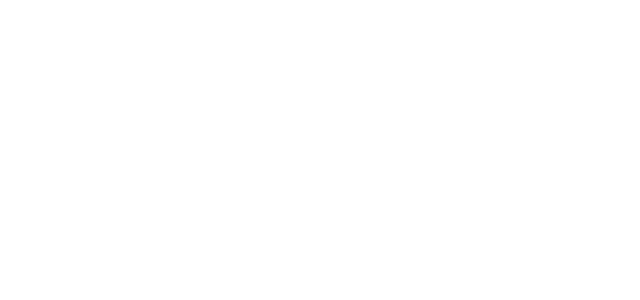
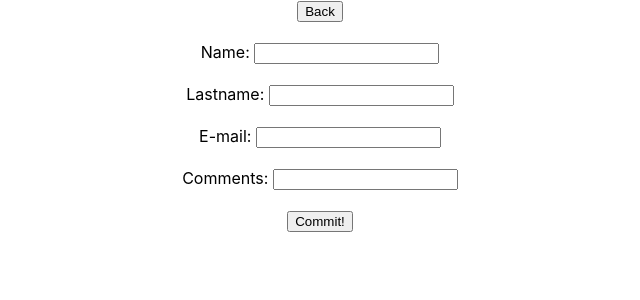
Before and after one commit to chato-cebes/Countries_pi, a React (Create React App) app in the folder client/: page /contact in a window 1280 px wide. Before the commit this address had no page. Shown: the top 300 px of the page, without its empty margins (320-960 px from the left). Built offline with nearby package versions, Linux system fonts and the light colour scheme.

Commit message:
Front 03

```diff
--- a/client/src/App.js
+++ b/client/src/App.js
@@ -4,7 +4,7 @@ import Landinpage from './components/Landinpage';
 import Home from './components/Home';
 import Detail from './components/Country/DetailCountry'
 import ActivitiIndex from './components/Activity/ActivityIndex';
-
+import Contact from './components/Contact';
 function App() {
   return (
     <div className="App">
@@ -13,6 +13,7 @@ function App() {
         <Route exact path='/home' element={<Home/>}/>
         <Route exact path='/detail/:id' element={<Detail/>}/>
         <Route exact path='/activities' element={<ActivitiIndex/>}/>
+        <Route exact path='/contact' element={<Contact/>}/>
       </Routes>
     </div>
   );
--- a/client/src/components/Activity/ActivityCard.jsx
+++ b/client/src/components/Activity/ActivityCard.jsx
@@ -4,7 +4,7 @@ const ActivityCard = ({id, name, description, difficulty, time, season, countrie
       <details>
         <summary><b>Name:</b> {name}</summary>
         <p><b>id:</b> {id}</p>
-        <p><b>Dificultty:</b> {difficulty}, <b>Time:</b> {time}(HH:MM:SS), <b>Season:</b> {season}</p>
+        <p><b>Dificultty:</b> {difficulty}, <b>Time:</b> {time}(HH:MM), <b>Season:</b> {season}</p>
         <p><b>description:</b> {description}</p>
         <p><b>Countries related with this activity:</b> <ul>{countries.map((c)=> <li key={c.name}>{c.name}</li> )}</ul></p>
       </details>
--- a/client/src/components/Activity/ActivityIndex.jsx
+++ b/client/src/components/Activity/ActivityIndex.jsx
@@ -4,47 +4,42 @@ import { Link } from "react-router-dom";
 import { useState } from "react";
 
 const ActivitiIndex = () => {
-
-    const [visible, setVisible]= useState("");
+  const [visible, setVisible] = useState("");
 
   const handleClick = (e) => {
-    setVisible(e.target.name)
+    setVisible(e.target.name);
   };
 
   return (
     <div>
       <div>
         <div>
-          <Link to="/home"><button>Back</button></Link>
-        </div>
-
-        <h1>DO YOU WANTO TO ...</h1>
-
-        <div >
-          <h3>See the list of Activities</h3>
-          <button name="list" onClick={(e)=>handleClick(e)}>Go there...</button>
+          <Link to="/home">
+            <button>Back</button>
+          </Link>
         </div>
 
         <div>
-          <h3>Create an Activity</h3>
-          <button name="create" onClick={(e)=>handleClick(e)}>Start with...</button>
+          <h1>DO YOU WANTO TO ...</h1>
+          <button name="list" onClick={(e) => handleClick(e)}>See Activities</button>
+          <button name="create" onClick={(e) => handleClick(e)}>Create</button>
+          <button name="create" onClick={(e) => handleClick(e)}>Modify</button>
+          <button name="create" onClick={(e) => handleClick(e)}>Delete</button>
         </div>
+
       </div>
 
-        {visible === "list" &&
-            <div>
-            <h2>List</h2>
-            <GetActivity/>
-            </div>
-        }
-
-        {visible === "create" &&
-            <div>
-            <h2>Create</h2>
-            <PostActivity/>
-            </div>
-        }
-
+      {visible === "list" ? (
+        <div>
+          <h2>List</h2>
+          <GetActivity />
+        </div>
+      ) : visible === "create" ? (
+        <div>
+          <h2>Create</h2>
+          <PostActivity />
+        </div>
+      ) : null}
     </div>
   );
 };
--- a/client/src/components/Activity/GetActivity.jsx
+++ b/client/src/components/Activity/GetActivity.jsx
@@ -17,6 +17,7 @@ const GetActivity = () =>{
         {activity?.map((act)=>{
             return(
             <CardActivity
+            key={act.key}
             id={act.id}
             name={act.activityName}
             description={act.description}
--- a/client/src/components/Activity/PostActivity.jsx
+++ b/client/src/components/Activity/PostActivity.jsx
@@ -1,9 +1,9 @@
 import React from "react";
 import { useEffect, useState } from "react";
 import { useDispatch, useSelector } from "react-redux";
-import { Link } from "react-router-dom";
 import { createActivity, getCountries } from "../../Redux/actions/actions";
 import CountryCard from "../Country/CountryCard";
+import Validations from "../Validations";
 
 
 const PostActivity = () => {
@@ -24,6 +24,28 @@ const PostActivity = () => {
     country: [],
   });
 
+  const [error, setError] = useState({
+    activityName: "",
+    description: "",
+    difficulty: "",
+    time: "",
+    season: "",
+    country: [],
+  });
+
+
+const handleCheck= (e)=>{
+  if (e.target.checked)
+  setInput({
+    ...input,
+    [e.target.name] :e.target.value
+  })
+  setError(Validations({
+    ...input,
+    [e.target.name]: e.target.value,
+})
+)
+}
 
 
 const handleChange = (e) =>{
@@ -31,15 +53,11 @@ const handleChange = (e) =>{
         ...input,
         [e.target.name] :e.target.value
       })
-}
-
-const handleCheck = (e) => {
-    if (e.target.checked){
-      setInput({
+      setError(Validations({
         ...input,
-            [e.target.name]: e.target.value
+        [e.target.name]: e.target.value,
     })
-    }
+    )
 }
 
 const handleSelect = (e) => {
@@ -47,6 +65,11 @@ const handleSelect = (e) => {
     ...input,
     country: [...input.country, e.target.value]
   })
+  setError(Validations({
+    ...input,
+    country: [...input.country, e.target.value]
+})
+)
 }
 
 const handleClick = (e) =>{
@@ -54,13 +77,36 @@ const handleClick = (e) =>{
   console.log(input.country);
   setInput({
     ...input,
-    country: [...input.country.shift()]
+    country: [input.country.shift()]
   })
 }
 
+const [showDiv, setShowDiv] = useState(true);
+
+  const handleDiv = ()=>{
+    setShowDiv(true)
+  }
+
+  const disableButton = {};
+  if(input.activityName && input.description && input.difficulty && input.time && input.season && input.country.length){
+    disableButton.disabled = false;
+  } else {
+   disableButton.disabled = true;
+  }
+
+
+/*
+console.log("activityName",error.activityName);
+console.log("description",error.description);
+console.log("difficulty",error.difficulty);
+console.log("time",error.time);
+console.log("season",error.season);
+console.log("country",error.country);
+*/
 
 const handleSubmit = (e) => {
   e.preventDefault();
+  if(!error.activityName && !error.description && !error.difficulty && !error.time && !error.season && !error.country ){
     dispatch(createActivity(input));
     alert("post creado con exito")
     setInput ({
@@ -72,6 +118,8 @@ const handleSubmit = (e) => {
       country: [],
     })
   }
+}
+
 
 useEffect(() => {
     dispatch(getCountries());
@@ -79,16 +127,17 @@ useEffect(() => {
 
   return (
     <div>
-
       <form onSubmit={(e)=> handleSubmit(e)}>
       <div>
         <label>Activity name: </label>
         <input type= 'text' name= 'activityName' value= {input.activityName} onChange={(e)=> handleChange(e)}/>
+        <br/><br/>
       </div>
 
       <div>
         <label>Write a little description of {input.activityName}: </label>
         <input type= 'text' name= 'description' value= {input.description} onChange={(e)=> handleChange(e)}/>
+        <br/><br/>
       </div>
 
       <div>
@@ -101,19 +150,22 @@ useEffect(() => {
         <label>3<input type="radio" id="three" name="difficulty" value="3" onChange={(e)=> handleCheck(e)}/></label>
         <label>4<input type="radio" id="four" name="difficulty" value="4" onChange={(e)=> handleCheck(e)}/></label>
         <label>5<input type="radio" id="five" name="difficulty" value="5" onChange={(e)=> handleCheck(e)}/></label>
+        <br/><br/>
       </div>
 
       <div>
         <label>Time in hours spent on this activity: </label>
-        <input type= 'time' name= 'time' value= {input.time} onChange={(e)=>handleChange(e)}/>
+        <input type= 'text' name= 'time' value= {input.time} onChange={(e)=>handleChange(e)} placeholder= "HH:MM"/>
+        <br/><br/>
         </div>
 
         <div>
         <label>Season: </label>
-        <label><input type= 'checkbox' id= 'Summer' name= "season" value= 'Summer' onChange={(e)=> handleCheck(e)}/>Summer</label>
-        <label><input type= 'checkbox' id= 'Autumn' name= "season" value= 'Autumn' onChange={(e)=> handleCheck(e)}/>Autumn</label>
-        <label><input type= 'checkbox' id= 'Winter' name= "season" value= 'Winter' onChange={(e)=> handleCheck(e)}/>Winter</label>
-        <label><input type= 'checkbox' id= 'Spring' name= "season" value= 'Spring' onChange={(e)=> handleCheck(e)}/>Spring</label>
+        <label><input type= 'radio' id= 'Summer' name= "season" value= 'Summer' onChange={(e)=> handleCheck(e)}/>Summer</label>
+        <label><input type= 'radio' id= 'Autumn' name= "season" value= 'Autumn' onChange={(e)=> handleCheck(e)}/>Autumn</label>
+        <label><input type= 'radio' id= 'Winter' name= "season" value= 'Winter' onChange={(e)=> handleCheck(e)}/>Winter</label>
+        <label><input type= 'radio' id= 'Spring' name= "season" value= 'Spring' onChange={(e)=> handleCheck(e)}/>Spring</label>
+        <br/><br/>
       </div>
 
       <div>
@@ -134,11 +186,26 @@ useEffect(() => {
           )})}
         </select>
         <button onClick={(e)=> handleClick(e)}>undo</button>
+        <br/><br/>
       </div>
 
       <div>
-        <button type="submit">Create activity</button>
+        <button type="submit" {...disableButton}>Create activity</button>
+        <br/><br/>
       </div>
+      </form>
+
+
+        {showDiv &&
+          <div>
+          <li key={error.activityName}>{error.activityName && <p style={{color: 'red'}}>{error.activityName}</p>}</li>
+          <li key={error.description}>{error.description && <p style={{color: 'red'}}>{error.description}</p>}</li>
+          <li key={error.difficulty}>{error.difficulty && <p style={{color: 'red'}}>{error.difficulty}</p>}</li>
+          <li key={error.time}>{error.time && <p style={{color: 'red'}}>{error.time}</p>}</li>
+          <li key={error.season}>{error.season && <p style={{color: 'red'}}>{error.season}</p>}</li>
+          <li key={error.country}>{error.country && <p style={{color: 'red'}}>{error.country}</p>}</li>
+          </div>
+        }
 
       <div>
           {input.country.map((c)=>
@@ -147,7 +214,6 @@ useEffect(() => {
           (<CountryCard id={ele.id} name={ele.name} flag={ele.flag}/>)
           :""))}
       </div>
-      </form>
       </div>
   );
 };
--- /dev/null
+++ b/client/src/components/Contact.jsx
@@ -0,0 +1,112 @@
+import { useState } from "react";
+import { Link } from "react-router-dom";
+import { useNavigate } from 'react-router-dom';
+import Validations from "./Validations";
+
+const Contact = () => {
+    const navigate = useNavigate()
+
+  const [input, setInput] = useState({
+    name: "",
+    lastname: "",
+    mail: "",
+    comments: "",
+  });
+
+  const [error, setError] = useState({
+    name: "There are not information to save",
+    lastname: "",
+    mail: "",
+    comments: "",
+  });
+
+
+  const handleChange = (e) => {
+      setInput({
+          ...input,
+          [e.target.name]: e.target.value,
+        });
+        setError(Validations({
+            ...input,
+            [e.target.name]: e.target.value,
+        })
+        )
+    };
+
+  const [showDiv, setShowDiv] = useState(false);
+
+  const handleDiv = ()=>{
+    setShowDiv(true)
+
+  }
+
+  const handleSubmit = (e) => {
+    e.preventDefault();
+    console.log("name",error.name, "lastname",error.lastname, "mail",error.mail, "comments",error.comments);
+    if(!error.name && !error.lastname && !error.mail && !error.comments ){
+        alert("Activity saved successfully" )
+        setInput({
+            name: "",
+            lastname: "",
+            mail: "",
+            comments: "",
+        });
+        navigate("../home")
+    }
+
+};
+
+  return (
+    <div>
+      <div>
+        <Link to="/home"><button>Back</button></Link>
+        <br/><br/>
+      </div>
+
+      <form onSubmit={(e) => handleSubmit(e)}>
+        <div>
+          <label>Name: </label>
+          <input type="text" name="name" value={input.name} onChange={(e) => handleChange(e)}/>
+          <br />
+          <br />
+        </div>
+
+        <div>
+          <label>Lastname: </label>
+          <input type="text" name="lastname" value={input.lastname} onChange={(e) => handleChange(e)}/>
+          <br />
+          <br />
+        </div>
+
+        <div>
+          <label>E-mail: </label>
+          <input type="text" name="mail" value={input.mail} onChange={(e) => handleChange(e)}/>
+          <br />
+          <br />
+        </div>
+
+        <div>
+          <label>Comments: </label>
+          <input type="text" name="comments" value={input.comments} onChange={(e) => handleChange(e)}/>
+          <br />
+          <br />
+        </div>
+
+        <div>
+          <button type="submit" onClick={handleDiv}>Commit!</button>
+          {showDiv &&
+          <div>
+            <li key={error.name}>{error.name && <p style={{color: 'red'}}>{error.name}</p>}</li>
+            <li key={error.lastname}>{error.lastname && <p style={{color: 'red'}}>{error.lastname}</p>}</li>
+            <li key={error.mail}>{error.mail && <p style={{color: 'red'}}>{error.mail}</p>}</li>
+            <li key={error.comments}>{error.comments && <p style={{color: 'red'}}>{error.comments}</p>}</li>
+          </div>
+          }
+          <br />
+          <br />
+        </div>
+      </form>
+    </div>
+  );
+};
+export default Contact;
--- a/client/src/components/Home.jsx
+++ b/client/src/components/Home.jsx
@@ -21,6 +21,7 @@ const Home = () => {
       <div>
         <SearchBar/>
         <Link to="/activities"><button>Activities</button></Link>
+        <Link to="/contact"><button>Contact Us</button></Link>
         <br/>
       </div>
 
--- /dev/null
+++ b/client/src/components/Validations.jsx
@@ -0,0 +1,47 @@
+const Validations = (input) =>{
+let error = {};
+
+if (!input.name){
+    error.name = "Input name must not be empty"
+}
+
+if (!input.lastname){
+    error.lastname = "Lastname input must not be empty"
+}
+
+if (!input.comments){
+    error.comments = "comment input is empty"
+}
+
+if (!/^[^\s@]+@[^\s@]+\.[^\s@]+$/.test(input.mail)){
+    error.mail = "Email written is invalid"
+}
+
+
+if (!input.activityName){
+    error.activityName = "Actvity require a name"
+}
+
+if (!input.description){
+    error.description = "Please, write a little description about Activity"
+}
+
+if (!input.difficulty){
+    error.difficulty = "The difficulty of activity is necessary"
+}
+
+if (!/^([0-1]?[0-9]|2[0-3]):[0-5][0-9]$/.test(input.time)){
+    error.time = "Time format is ivalid. Check format and type again (HH:MM)"
+}
+
+if (!input.season){
+    error.season = "Please select an ideal season for this activity"
+}
+if (!input.country.length){
+    error.country = "At least one country should be associated to this activity"
+}
+
+
+return error
+}
+export default Validations
```
Lines whose indentation alone changed are shown as unchanged.
